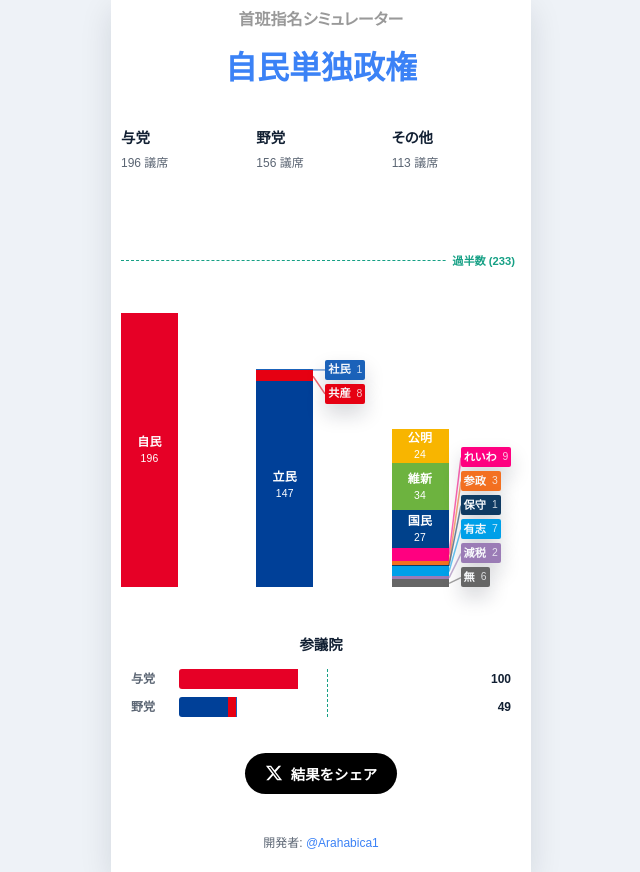
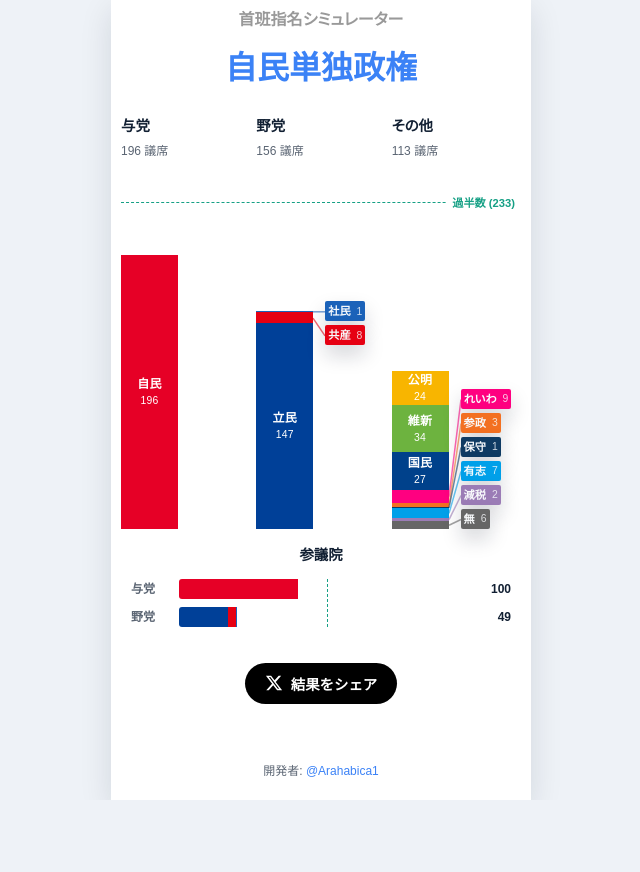
Before and after one commit to Arahabica/shuhan, a React (Vite) app: page / in a window 1280 px wide. Shown: the whole page, without its empty margins (319-959 px from the left). After the commit the page ends 800 px from the top, so only its background shows below. Built offline with nearby package versions, Linux system fonts and the light colour scheme.

Commit message:
デザインの余白を削る。

```diff
--- a/src/App.tsx
+++ b/src/App.tsx
@@ -151,7 +151,7 @@ const App = () => {
   }, [storeGroups])
 
   const maxGroupSeats = Math.max(...groups.map((g) => g.totalSeats))
-  const minHeight = chamberTotal * SEAT_TO_PIXEL * 0.62
+  const minHeight = chamberTotal * SEAT_TO_PIXEL * 0.5 + 32
   const stackHeight = Math.max(maxGroupSeats * SEAT_TO_PIXEL, minHeight)
 
   // 過半数ラインの位置を計算（下からの距離）
--- a/src/index.css
+++ b/src/index.css
@@ -68,7 +68,7 @@ body {
 }
 
 .app__header {
-  padding: 8px var(--app-padding) 16px;
+  padding: 8px var(--app-padding) 4px;
   background: var(--header-bg);
   display: flex;
   flex-direction: column;
@@ -345,7 +345,7 @@ body {
 }
 
 .councillor-chart {
-  margin-top: 48px;
+  margin-top: 16px;
   padding: 0 var(--app-padding);
 }
 
```
